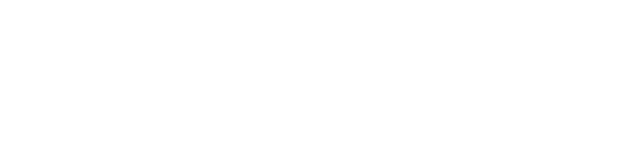
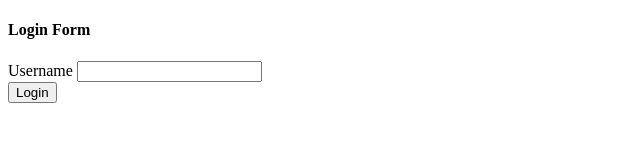
Before and after one commit to ogah-affiong-nwukwu/collab, a plain HTML site: page index.html in a window 1280 px wide. Shown: the whole page, without its empty margins (0-640 px from the left). Drawn offline with Linux system fonts and the light colour scheme.

Commit message:
login feature

```diff
--- a/index.html
+++ b/index.html
@@ -7,5 +7,17 @@
 </head>
 <body>
     <div class="container"></div>
+
+    <form>
+        <h4>Login Form</h4>
+        <div class="form-group">
+            <label for="username">Username</label>
+            <input type="text" id="username" name="username" required>
+        </div>
+
+        <div class="form-button">
+            <button type="submit">Login</button>
+        </div>
+    </form>
 </body>
 </html>
--- /dev/null
+++ b/index.js
@@ -0,0 +1 @@
+console.log("Javascript is next!")
```
